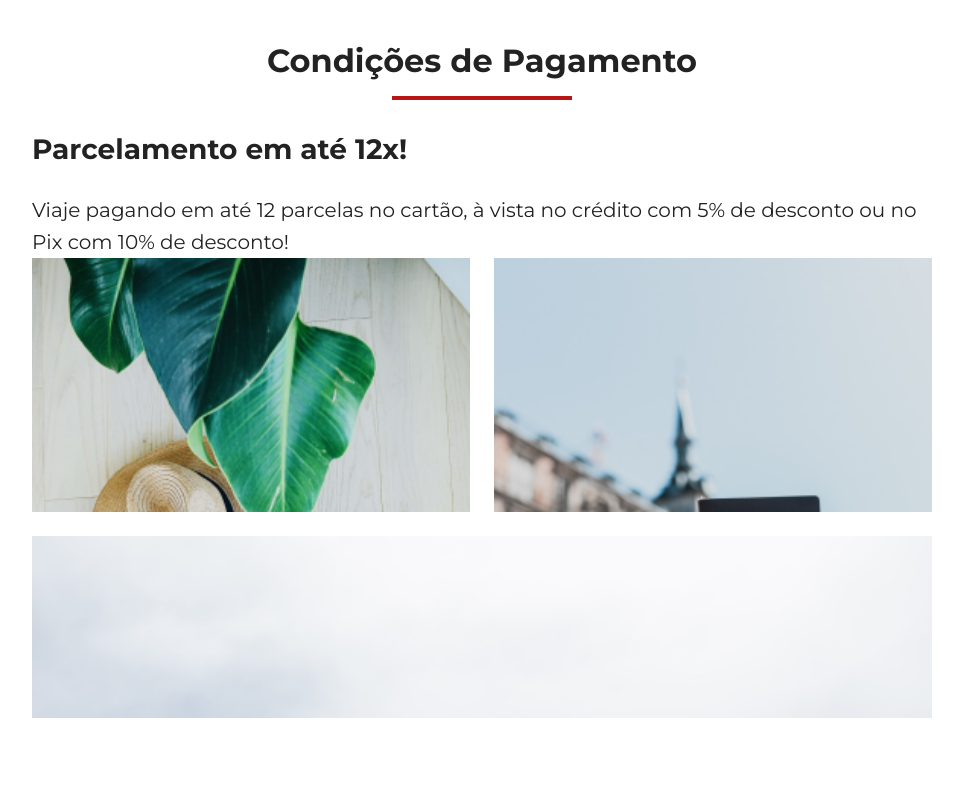
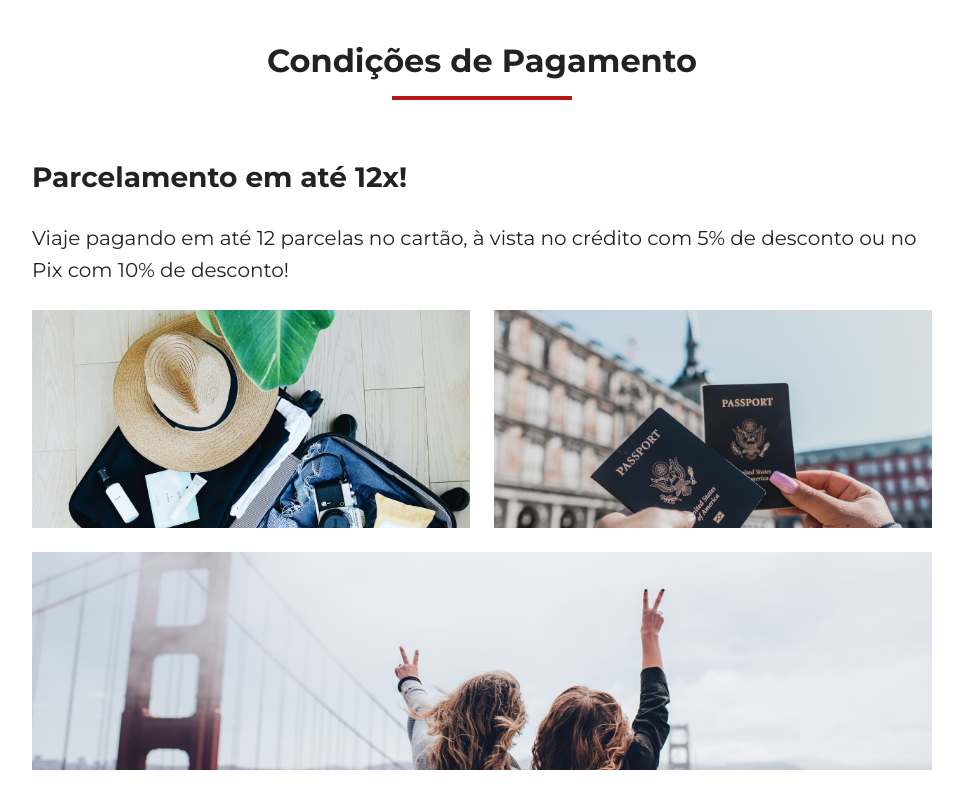
Before and after one commit to GleydvanMacedo/jornada-viagens, a plain HTML site: page index.html in a window 1280 px wide. Shown: the part 4220-5028 px from the top of the page, without its empty margins (158-1121 px from the left). Drawn offline with Linux system fonts and the light colour scheme.

Commit message:
Finaliza a secao de pagamentos

```diff
--- a/css/payments.css
+++ b/css/payments.css
@@ -1,26 +1,68 @@
-.image-content {
+/* Trechos de codigos comentados são os que fiz para cumprir o desafio da tutora, e que não são usados na correção do desafio */
+.payments .content-container {
+  display: flex;
+  flex-direction: column;
+}
+
+.payments .content-container .image-content {
   display: grid;
   grid-template-columns: 1fr 1fr;
-  grid-template-rows: 254px 182px;
-  grid-template-areas:
+  /* grid-template-rows: 254px 182px; */
+  /* grid-template-areas:
     "bag passport"
-    "people people";
+    "people people"; */
+  gap: 24px;
   height: 460px;
-  gap: 24px;
+  margin-top: 24px;
+  width: 100%;
 }
 
-.bag {
+.payments .content-container .image-content .image.first {
   background: url(../img/bag-mobile.png) no-repeat;
   background-size: cover;
 }
 
-.passport {
+.payments .content-container .image-content .image.second {
   background: url(../img/passport-mobile.png) no-repeat;
   background-size: cover;
 }
 
-.people {
+.payments .content-container .image-content .image.third {
   background: url(../img/people-mobile.png) no-repeat;
   background-size: cover;
+}
+
+.payments .content-container .image-content .image.colspan-2 {
   grid-column: span 2;
 }
+
+@media screen and (min-width: 768px) {
+  .payments .content-container .image-content .image.first {
+    background: url(../img/bag-tablet.png) no-repeat;
+    background-size: cover;
+  }
+
+  .payments .content-container .image-content .image.second {
+    background: url(../img/passport-tablet.png) no-repeat;
+    background-size: cover;
+  }
+
+  .payments .content-container .image-content .image.third {
+    background: url(../img/people-tablet.png) no-repeat;
+    background-size: cover;
+  }
+}
+
+@media screen and (min-width: 1440px) {
+  .payments .content-container {
+    flex-direction: row;
+    justify-content: space-between;
+  }
+
+  .payments .content-container .text-content {
+    width: 360px;
+  }
+  .payments .content-container .image-content {
+    width: 790px;
+  }
+}
--- a/index.html
+++ b/index.html
@@ -253,19 +253,21 @@
         <hr />
       </div>
 
+      <div class="content-container">
         <div class="text-content">
           <h3 class="content-title">Parcelamento em até 12x!</h3>
 
           <p class="content-text">
-          Viaje pagando em até 12 parcelas no cartão, à vista no crédito com 5%
-          de desconto ou no Pix com 10% de desconto!
+            Viaje pagando em até 12 parcelas no cartão, à vista no crédito com
+            5% de desconto ou no Pix com 10% de desconto!
           </p>
         </div>
 
         <div class="image-content">
-        <div class="image bag"></div>
-        <div class="image passport"></div>
-        <div class="image people"></div>
+          <div class="image first"></div>
+          <div class="image second"></div>
+          <div class="image third colspan-2"></div>
+        </div>
       </div>
     </section>
   </body>
```
Also changed, not shown: img/bag-tablet.png (added), img/passport-tablet.png (added), img/people-tablet.png (added). Lines whose indentation alone changed are shown as unchanged.
